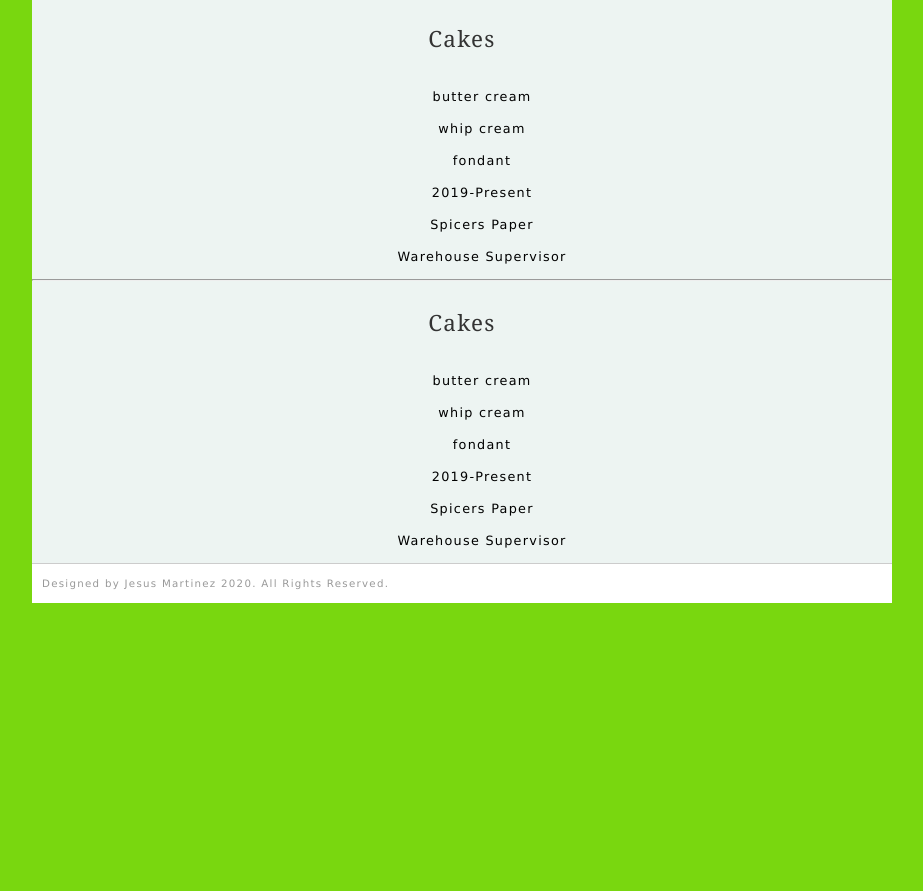
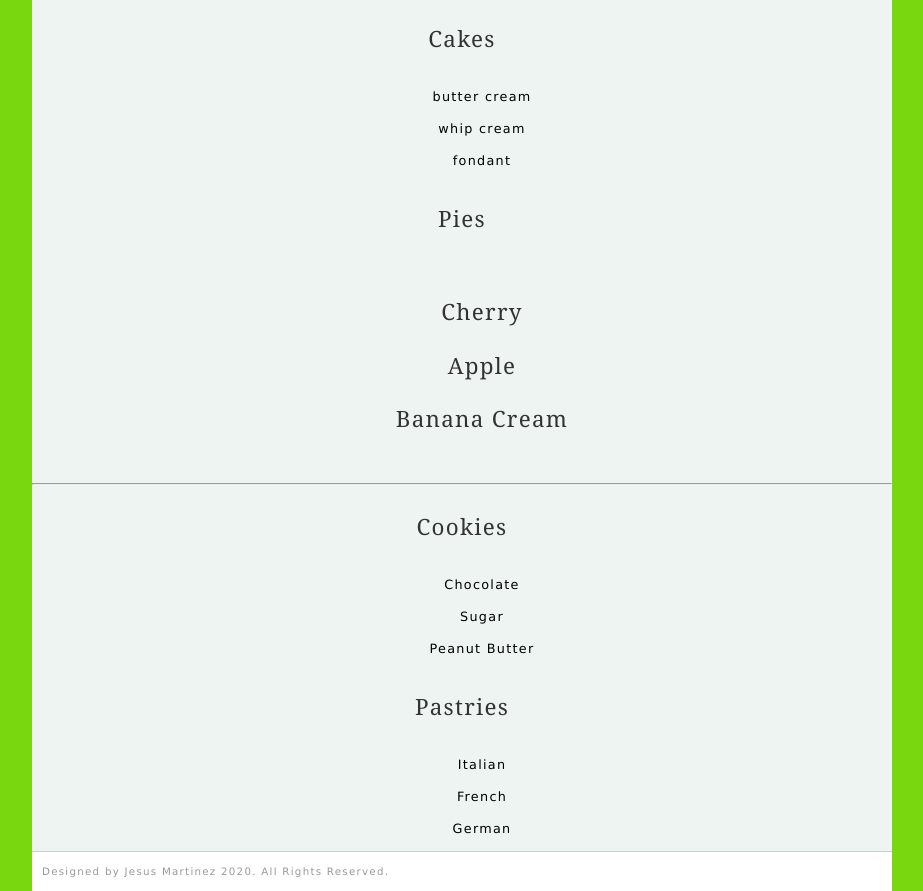
Before and after one commit to jemarte/mywebsitejmar, a plain HTML site: page menu.html in a window 1280 px wide. Shown: the part 506-1397 px from the top of the page, without its empty margins (178-1101 px from the left). Before the commit the page ends 1109 px from the top, so only its background shows below. Drawn offline with Linux system fonts and the light colour scheme.

Commit message:
menu changes

```diff
--- a/menu.html
+++ b/menu.html
@@ -39,10 +39,11 @@
 				<p>fondant</p>
 
 			</ul>
+			<h2>Pies<h2>
 			<ul class="work-list">
-				<p>2019-Present</p>
-				<p>Spicers Paper</p>
-				<p>Warehouse Supervisor</p>
+				<p>Cherry</p>
+				<p>Apple</p>
+				<p>Banana Cream</p>
 			</ul>
 		</div>
 	</div>
@@ -50,17 +51,18 @@
 <hr>
 	<div class="cake section second" id="cakes">
 		<div class="container">
-			<h2>Cakes</h2>
+			<h2>Cookies</h2>
 			<ul class="work-list">
-				<p>butter cream</p>
-				<p>whip cream</p>
-				<p>fondant</p>
+				<p>Chocolate</p>
+				<p>Sugar</p>
+				<p>Peanut Butter</p>
 
 			</ul>
+			<h2>Pastries</h2>
 			<ul class="work-list">
-				<p>2019-Present</p>
-				<p>Spicers Paper</p>
-				<p>Warehouse Supervisor</p>
+				<p>Italian</p>
+				<p>French</p>
+				<p>German</p>
 			</ul>
 		</div>
 	</div>
```
Also changed, not shown: Images/brooke-lark-RrzeCGujVfU-unsplash (1).jpg (added), Images/cake.jpg (added), Images/chococake.jpg (added), Images/gerold-hinzen-9Dc427INvlI-unsplash.jpg (added), css/images/rosemedium.gif (added), 10 other files.
